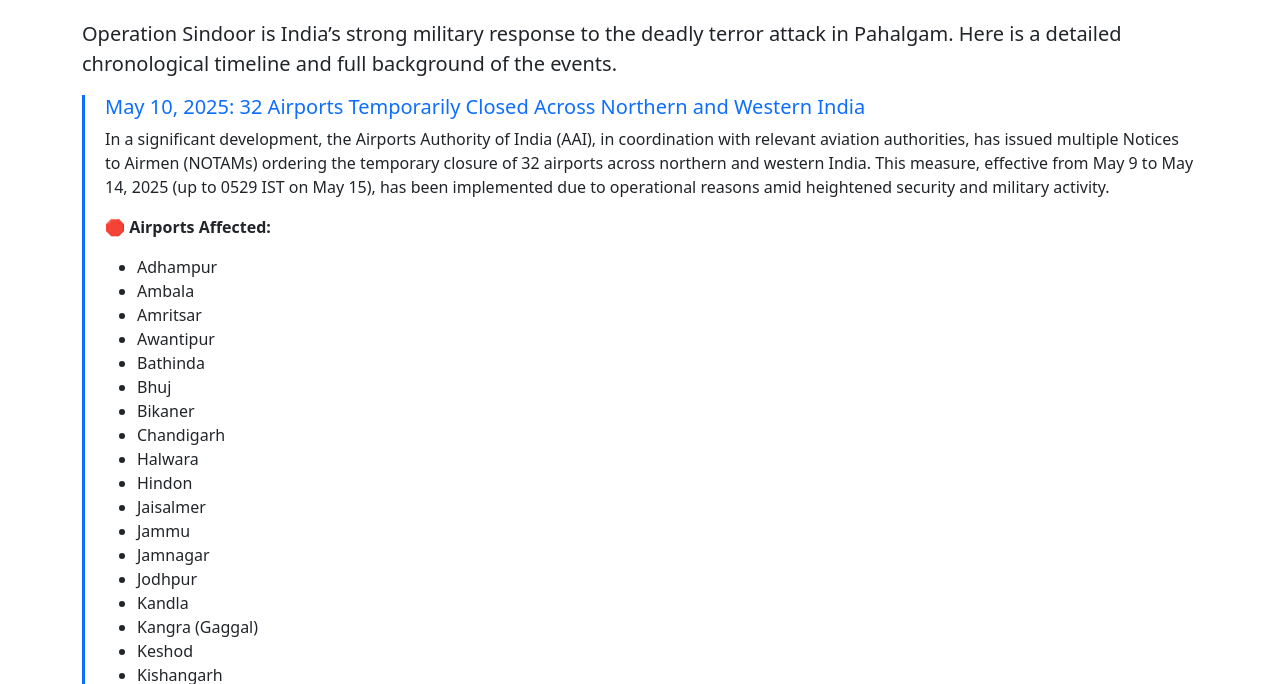
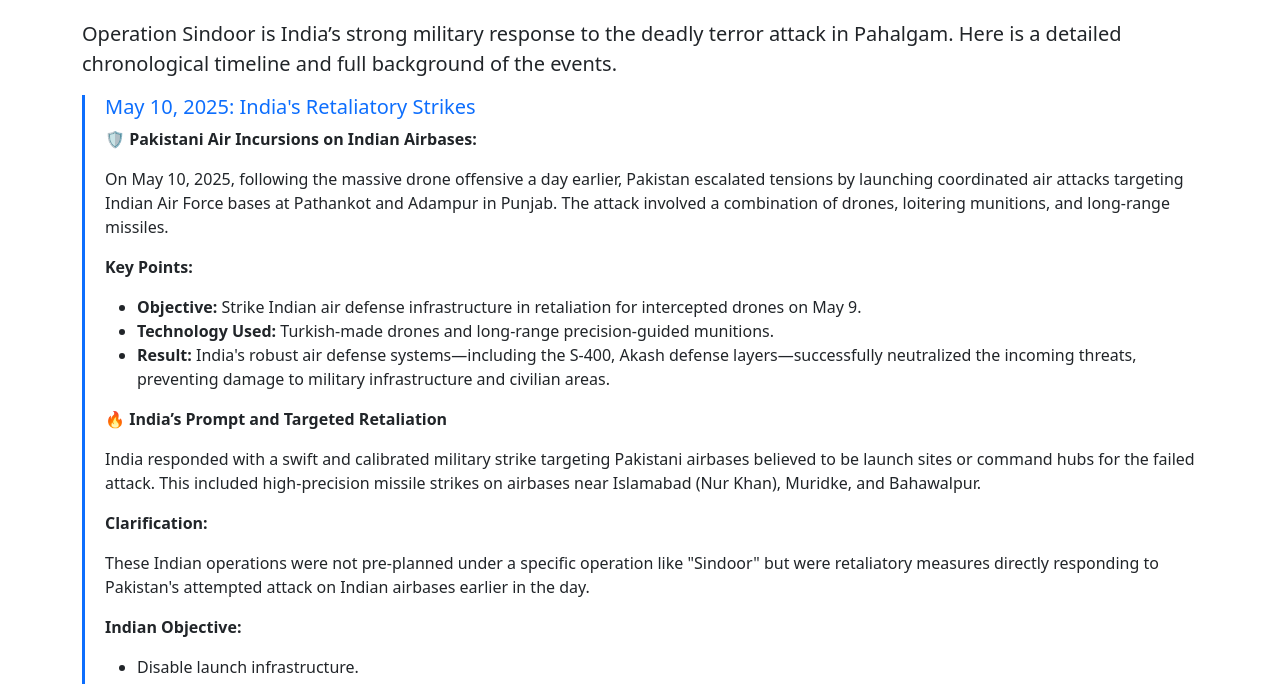
Before and after one commit to abhishektaneja09/OperationSindoor, a plain HTML site: page index.html in a window 1280 px wide. Shown: the part 113-797 px from the top of the page. Drawn offline with nearby package versions, Linux system fonts and the light colour scheme.

Commit message:
Add files via upload

```diff
--- a/index.html
+++ b/index.html
@@ -32,6 +32,39 @@
         <p class="lead">Operation Sindoor is India’s strong military response to the deadly terror attack in Pahalgam. Here is a detailed chronological timeline and full background of the events.</p>
 
         <div class="timeline" itemscope itemtype="https://schema.org/Blog">
+
+
+            <div class="timeline-item" itemscope itemtype="https://schema.org/Article">
+                <meta itemprop="mainEntityOfPage" content="https://opsindoor.xyz/" />
+                <h5 itemprop="headline">May 10, 2025: India's Retaliatory Strikes</h5>
+                <p><b>🛡️ Pakistani Air Incursions on Indian Airbases:</b></p>
+                <p>On May 10, 2025, following the massive drone offensive a day earlier, Pakistan escalated tensions by launching coordinated air attacks targeting Indian Air Force bases at Pathankot and Adampur in Punjab. The attack involved a combination of drones, loitering munitions, and long-range missiles.</p>
+                <p><b>Key Points:</b></p>
+                <ul>
+                    <li><b>Objective:</b> Strike Indian air defense infrastructure in retaliation for intercepted drones on May 9.</li>
+                    <li><b>Technology Used:</b> Turkish-made drones and long-range precision-guided munitions.</li>
+                    <li><b>Result:</b> India's robust air defense systems—including the S-400, Akash defense layers—successfully neutralized the incoming threats, preventing damage to military infrastructure and civilian areas.</li>
+                </ul>
+
+                <p><b>🔥 India’s Prompt and Targeted Retaliation</b></p>
+                <p itemprop="description">India responded with a swift and calibrated military strike targeting Pakistani airbases believed to be launch sites or command hubs for the failed attack. This included high-precision missile strikes on airbases near Islamabad (Nur Khan), Muridke, and Bahawalpur.</p>
+                <p><b>Clarification:</b></p>
+                <p>These Indian operations were not pre-planned under a specific operation like "Sindoor" but were retaliatory measures directly responding to Pakistan's attempted attack on Indian airbases earlier in the day.</p>
+                <p><b>Indian Objective:</b></p>
+                <ul>
+                    <li>Disable launch infrastructure.</li>
+                    <li>Deter future strikes by demonstrating rapid and precise response capabilities.</li>
+                </ul>
+                <meta itemprop="datePublished" content="2025-05-10" />
+                <meta itemprop="dateModified" content="2025-05-10" />
+                <div itemprop="publisher" itemscope itemtype="https://schema.org/Organization">
+                    <meta itemprop="name" content="opsindoor.xyz" />
+                </div>
+                <div itemprop="author" itemscope itemtype="https://schema.org/Person">
+                    <meta itemprop="name" content="Operation Sindoor" />
+                </div>
+            </div>
+
 
 
             <div class="timeline-item" itemscope itemtype="https://schema.org/Article">
```
